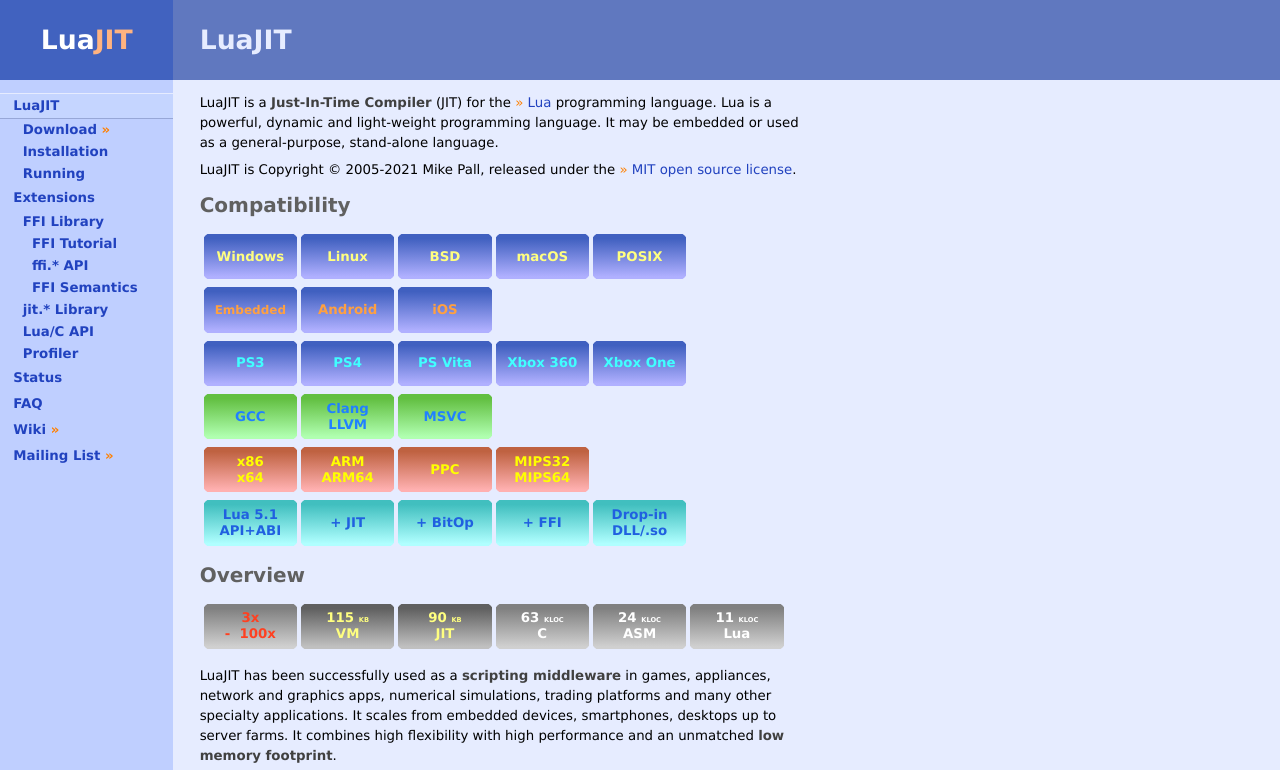
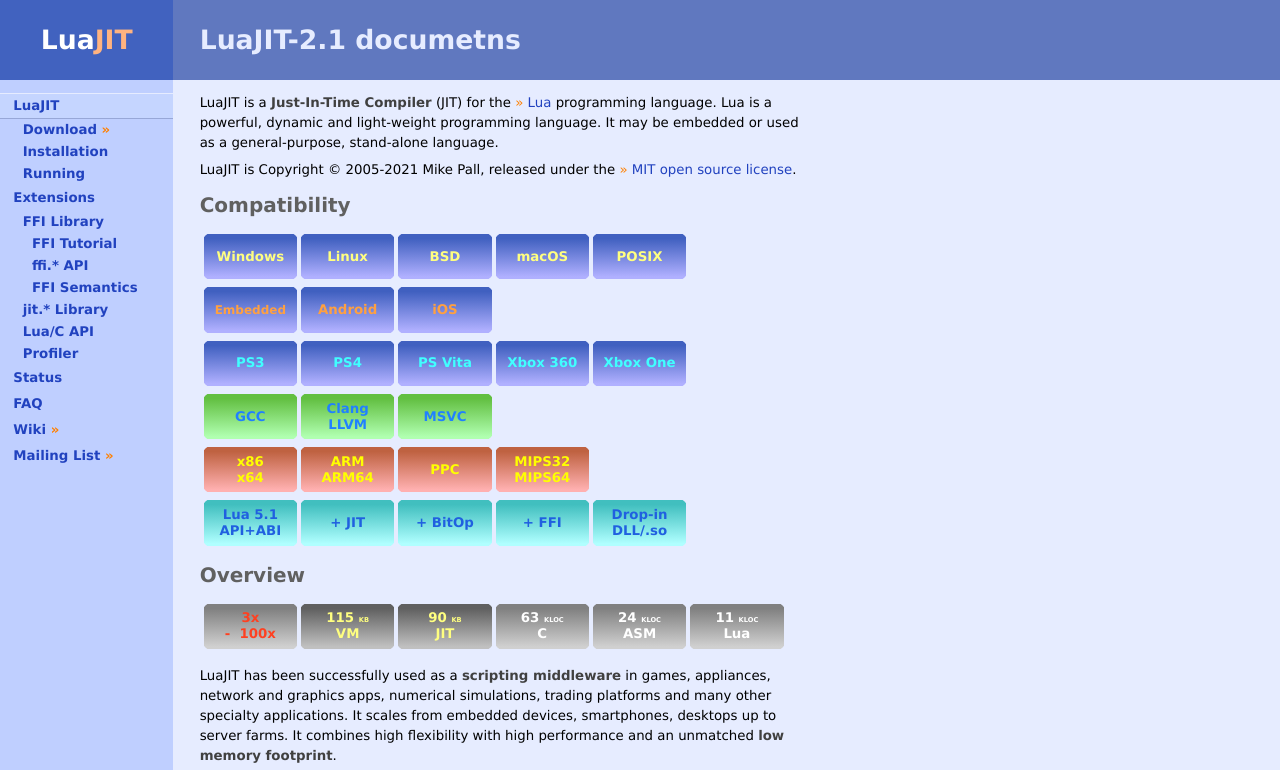
Before and after one commit to LubinLew/LuaJIT-2.1-doc, a plain HTML site: page docs/index.html in a window 1280 px wide. Shown: the top 770 px of the page. Drawn offline with Linux system fonts and the light colour scheme.

Commit message:
change h1

```diff
--- a/docs/index.html
+++ b/docs/index.html
@@ -98,7 +98,7 @@ table.feature small {
 <a href="https://luajit.org"><span>Lua<span id="logo">JIT</span></span></a>
 </div>
 <div id="head">
-<h1>LuaJIT</h1>
+<h1>LuaJIT-2.1 documetns</h1>
 </div>
 <div id="nav">
 <ul><li>
```
